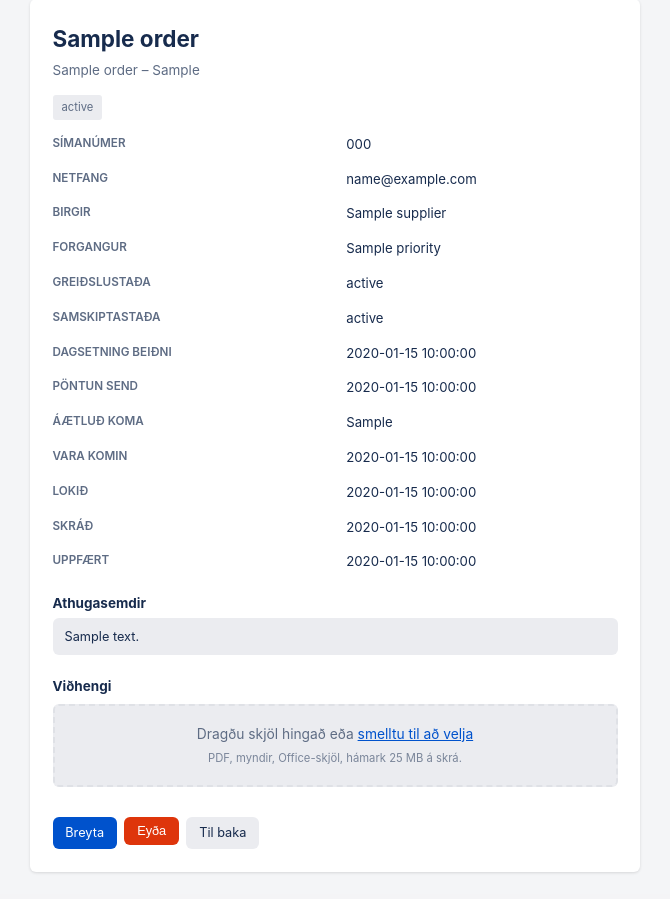
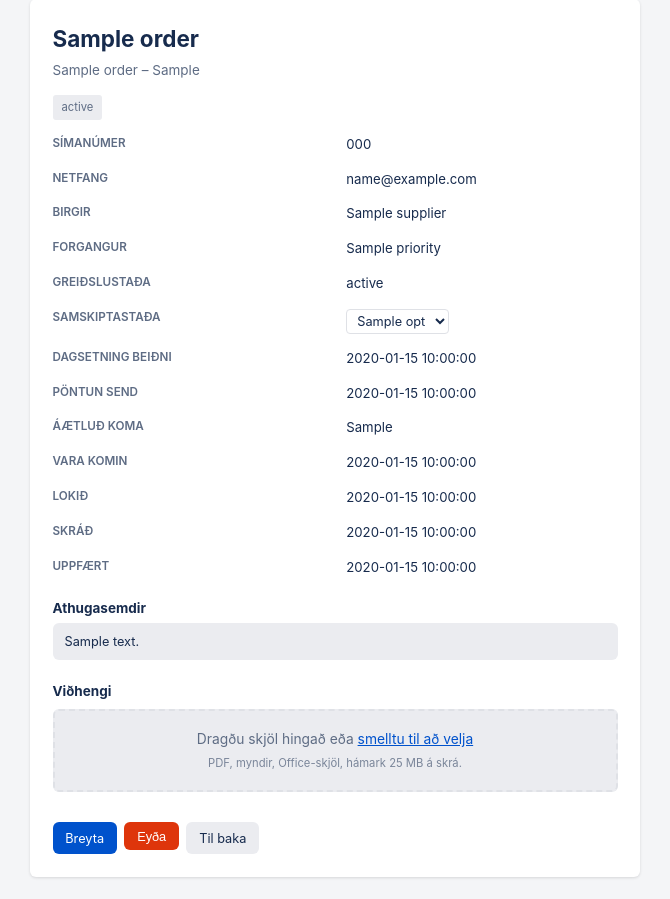
Before and after one commit to Lovedealer8472/Panta, a Flask app: template templates/order_detail.html in a window 1280 px wide. Shown: the part 68-967 px from the top of the page, without its empty margins (305-975 px from the left). Before the commit the page ends 941 px from the top, so only its background shows below. Run offline with Flask 3, Linux system fonts and the light colour scheme; the template is opened without the code that fills it: most values are stand-ins (such as "Sample title", 1, 10 or a date in 2020).

Commit message:
Add quick-change Samskiptastaða dropdown on order detail page
Mirrors the existing /order/<id>/status pattern: new POST route

/order/<id>/contact_status updates only the contact_status column

(validated against CONTACT_OPTIONS) and bumps updated_at.

Co-authored-by: Cursor <cursoragent@cursor.com>

```diff
--- a/app.py
+++ b/app.py
@@ -460,6 +460,30 @@ def order_status(order_id):
     return redirect(url_for("board"))
 
 
+# ── Routes: Quick contact-status change ────────────────────────────
+
+
+@app.route("/order/<int:order_id>/contact_status", methods=["POST"])
+@login_required
+def order_contact_status(order_id):
+    new_value = request.form.get("contact_status", "")
+    if new_value not in CONTACT_OPTIONS:
+        abort(400)
+
+    db = get_db()
+    order = db.execute("SELECT id FROM orders WHERE id = ?", (order_id,)).fetchone()
+    if order is None:
+        abort(404)
+
+    now = datetime.now().isoformat(timespec="seconds")
+    db.execute(
+        "UPDATE orders SET contact_status=?, updated_at=? WHERE id=?",
+        (new_value, now, order_id),
+    )
+    db.commit()
+    return redirect(url_for("order_detail", order_id=order_id))
+
+
 # ── Routes: Attachments ────────────────────────────────────────────
 
 
--- a/static/style.css
+++ b/static/style.css
@@ -241,6 +241,20 @@ a:hover { text-decoration: underline; }
     background: #e3fcef; color: #006644;
 }
 
+/* ── Inline select form (quick-change in detail grid) ────────── */
+.inline-select-form { display: inline-block; margin: 0; }
+.inline-select-form select {
+    padding: .2rem .4rem;
+    border: 1px solid var(--border);
+    border-radius: 4px;
+    background: var(--input-bg);
+    color: var(--text);
+    font: inherit;
+    font-size: .85rem;
+    cursor: pointer;
+}
+.inline-select-form select:hover { border-color: var(--primary); }
+
 /* ── Attachments ─────────────────────────────────────────────── */
 .detail-attachments { margin-top: 1.4rem; }
 .detail-attachments h3 { font-size: .9rem; margin-bottom: .5rem; }
--- a/templates/order_detail.html
+++ b/templates/order_detail.html
@@ -37,7 +37,21 @@
             <dd>{{ order.payment_status }}</dd>
 
             <dt>Samskiptastaða</dt>
-            <dd>{{ order.contact_status }}</dd>
+            <dd>
+                <form method="post"
+                      action="{{ url_for('order_contact_status', order_id=order.id) }}"
+                      class="inline-select-form">
+                    <select name="contact_status" onchange="this.form.submit()"
+                            aria-label="Breyta samskiptastöðu">
+                        {% for opt in contact_options %}
+                            <option value="{{ opt }}"
+                                {% if opt == order.contact_status %}selected{% endif %}>
+                                {{ opt }}
+                            </option>
+                        {% endfor %}
+                    </select>
+                </form>
+            </dd>
 
             <dt>Dagsetning beiðni</dt>
             <dd>{{ order.date_requested or '–' }}</dd>
```
